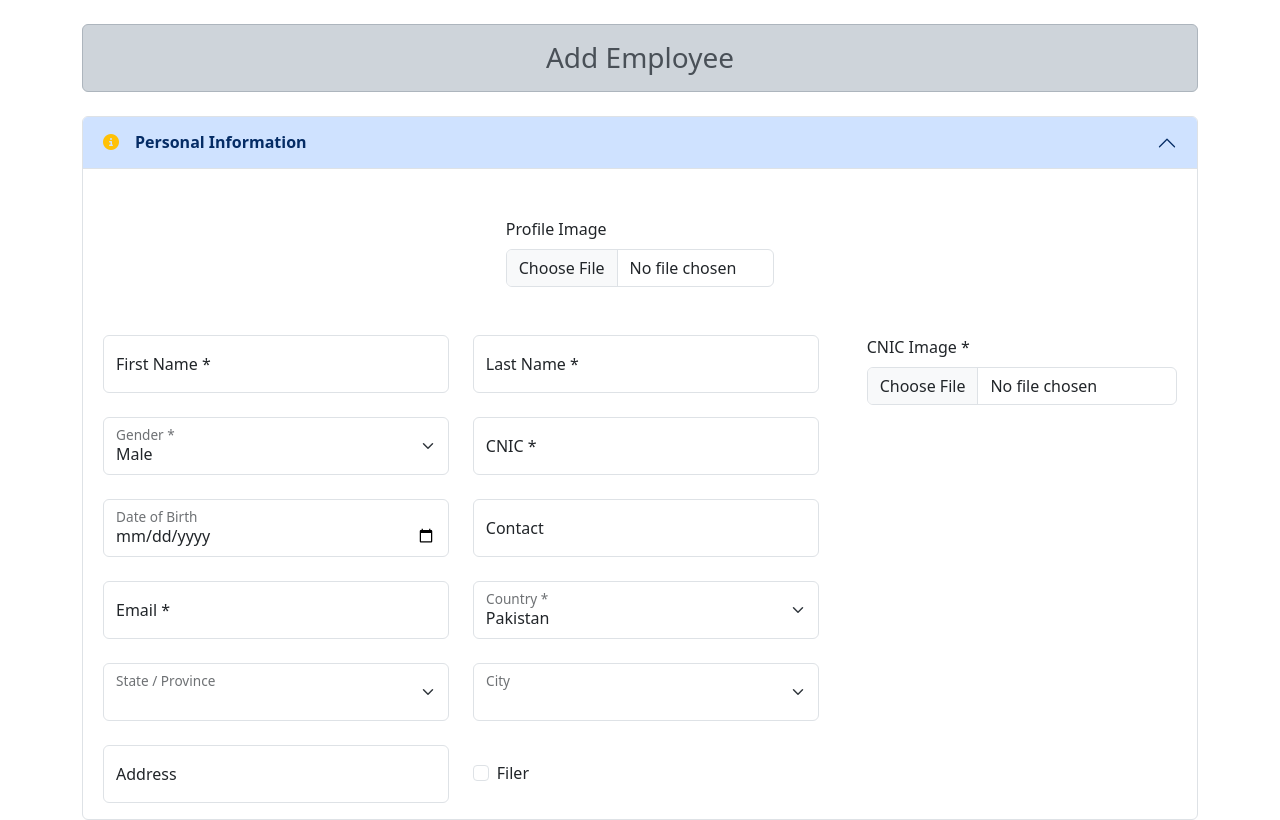
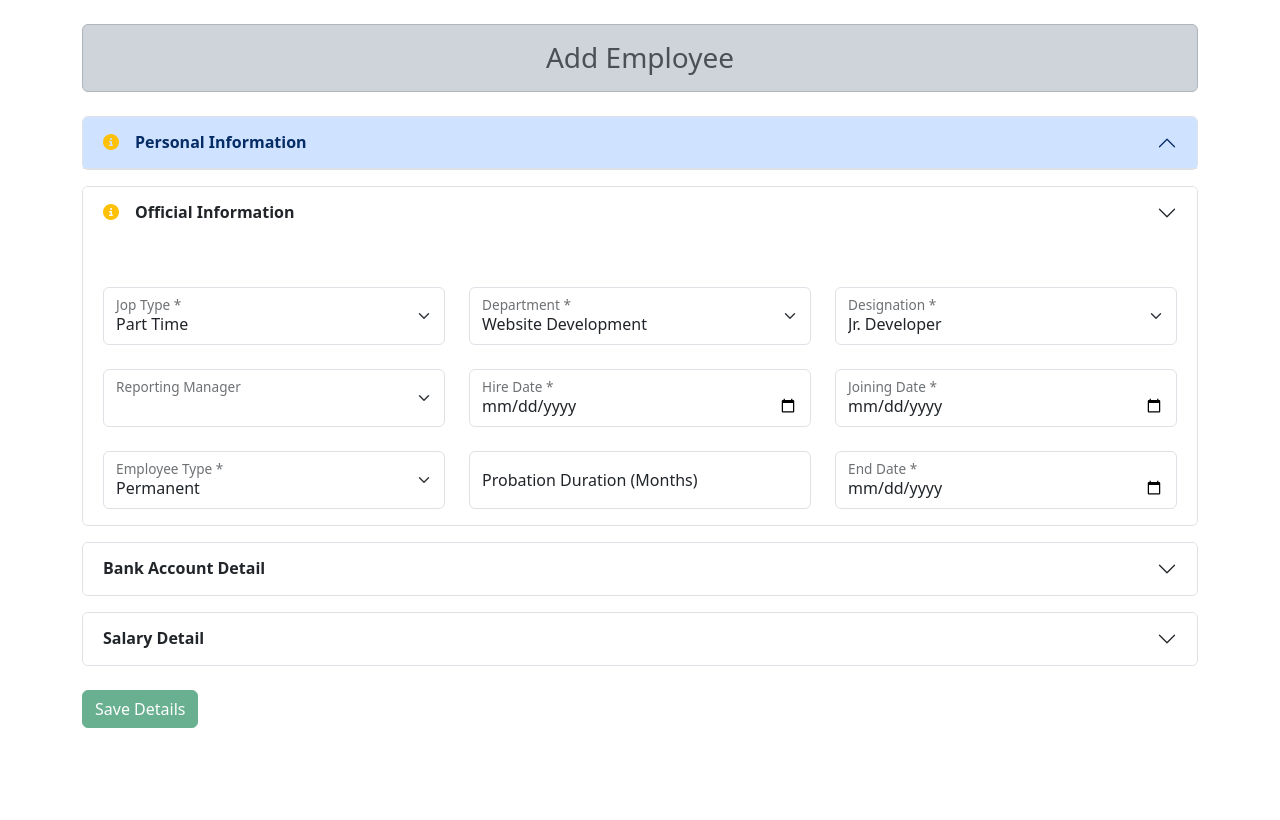
Before and after one commit to zeeshanahmad17/angular-practice, an Angular app: page / in a window 1280 px wide. Shown: the top 820 px of the page. Built offline with nearby package versions, Linux system fonts and the light colour scheme.

Commit message:
add employee - official information detail - basic form integration - complete

```diff
--- a/src/app/employees/add-employee/add-employee.component.html
+++ b/src/app/employees/add-employee/add-employee.component.html
@@ -14,6 +14,12 @@
     class="btn btn-success my-4"
     type="button"
     (click)="handleUpdateEmployee()"
+    [disabled]="
+      personalInformationForm.invalid ||
+      officialInformationForm.invalid ||
+      bankAccountDetailForm.invalid ||
+      salaryDetailForm.invalid
+    "
   >
     Save Details
   </button>
--- a/src/app/employees/add-employee/add-employee.component.ts
+++ b/src/app/employees/add-employee/add-employee.component.ts
@@ -20,7 +20,7 @@ export class AddEmployeeComponent implements OnInit {
       profileImage: new FormControl(null),
       firstName: new FormControl('', [Validators.required]),
       lastName: new FormControl('', [Validators.required]),
-      gender: new FormControl('male', [Validators.required]),
+      gender: new FormControl('female', [Validators.required]),
       cnic: new FormControl(null, [Validators.required]),
       dob: new FormControl(null),
       contact: new FormControl(null),
@@ -34,7 +34,17 @@ export class AddEmployeeComponent implements OnInit {
     });
 
     // Initialize form controls for official information
-    this.officialInformationForm = new FormGroup({});
+    this.officialInformationForm = new FormGroup({
+      jobType: new FormControl('partTime', [Validators.required]),
+      department: new FormControl('websiteDevelopment', [Validators.required]),
+      designation: new FormControl('jrDeveloper', [Validators.required]),
+      manager: new FormControl(''),
+      hireDate: new FormControl(null, [Validators.required]),
+      joiningDate: new FormControl(null, [Validators.required]),
+      employeeType: new FormControl('permanent', [Validators.required]),
+      probation: new FormControl(null),
+      endDate: new FormControl(null), // required if employeeType is permanent
+    });
 
     // Initialize form controls for bank account details
     this.bankAccountDetailForm = new FormGroup({});
--- a/src/app/employees/add-employee/official-information/official-information.component.html
+++ b/src/app/employees/add-employee/official-information/official-information.component.html
@@ -2,28 +2,44 @@
   <div class="accordion-item">
     <h2 class="accordion-header rounded-3" id="panel-officialInformation">
       <button
-        class="accordion-button collapsed fw-bold"
+        class="accordion-button collapsed fw-bold gap-3"
         type="button"
         data-bs-toggle="collapse"
         data-bs-target="#official-information"
         aria-expanded="false"
         aria-controls="official-information"
       >
+        <span>
+          <i
+            *ngIf="!officialFormGroup.valid"
+            class="fa-solid fa-circle-info text-warning"
+          ></i>
+          <i
+            *ngIf="officialFormGroup.valid"
+            class="fa-solid fa-circle-check text-success"
+          ></i>
+        </span>
         Official Information
       </button>
     </h2>
     <div
       id="official-information"
-      class="accordion-collapse collapse"
+      class="accordion-collapse collapse show"
       aria-labelledby="panel-officialInformation"
     >
       <div class="accordion-body pt-5">
+        <form [formGroup]="officialFormGroup">
           <div class="row gy-4">
             <div class="col-md-4">
               <div class="form-floating">
-              <select class="form-select" id="jobType" aria-label="job type">
-                <option selected value="full time">Full Time</option>
-                <option value="part time">Part Time</option>
+                <select
+                  class="form-select"
+                  id="jobType"
+                  aria-label="job type"
+                  formControlName="jobType"
+                >
+                  <option value="fullTime">Full Time</option>
+                  <option value="partTime">Part Time</option>
                 </select>
                 <label for="jobType">Jop Type *</label>
               </div>
@@ -35,8 +51,9 @@
                   class="form-select"
                   id="department"
                   aria-label="department"
+                  formControlName="department"
                 >
-                <option selected value="website development">
+                  <option selected value="websiteDevelopment">
                     Website Development
                   </option>
                   <option value="sqa">SQA</option>
@@ -51,9 +68,10 @@
                   class="form-select"
                   id="designation"
                   aria-label="designation"
+                  formControlName="designation"
                 >
-                <option selected value="jr developer">Jr. Developer</option>
-                <option value="sqa engineer">SQA Engineer</option>
+                  <option value="jrDeveloper">Jr. Developer</option>
+                  <option value="sqaEngineer">SQA Engineer</option>
                 </select>
                 <label for="designation">Designation *</label>
               </div>
@@ -61,8 +79,13 @@
 
             <div class="col-md-4">
               <div class="form-floating">
-              <select class="form-select" id="manager" aria-label="manager">
-                <option selected value="safdar">Safdar</option>
+                <select
+                  class="form-select"
+                  id="manager"
+                  aria-label="manager"
+                  formControlName="manager"
+                >
+                  <option value="safdar">Safdar</option>
                   <option value="haider">Haider</option>
                 </select>
                 <label for="manager">Reporting Manager</label>
@@ -76,8 +99,9 @@
                   class="form-control"
                   id="hireDate"
                   placeholder=""
+                  formControlName="hireDate"
                 />
-              <label for="hireDate">Hire Date</label>
+                <label for="hireDate">Hire Date *</label>
               </div>
             </div>
 
@@ -88,8 +112,9 @@
                   class="form-control"
                   id="joiningDate"
                   placeholder=""
+                  formControlName="joiningDate"
                 />
-              <label for="joiningDate">Joining Date</label>
+                <label for="joiningDate">Joining Date *</label>
               </div>
             </div>
 
@@ -99,12 +124,13 @@
                   class="form-select"
                   id="employeeType"
                   aria-label="employeeType"
+                  formControlName="employeeType"
                 >
                   <option selected value="permanent">Permanent</option>
                   <option value="contract">Contract</option>
                   <option value="internship">Internship</option>
                 </select>
-              <label for="employeeType">Employee Type</label>
+                <label for="employeeType">Employee Type *</label>
               </div>
             </div>
 
@@ -127,12 +153,14 @@
                   class="form-control"
                   id="endDate"
                   placeholder=""
+                  formControlName="endDate"
                 />
-              <label for="endDate">End Date</label>
+                <label for="endDate">End Date *</label>
+              </div>
+            </div>
+          </div>
+        </form>
       </div>
     </div>
   </div>
 </div>
-    </div>
-  </div>
-</div>
--- a/src/app/employees/add-employee/personal-information/personal-information.component.html
+++ b/src/app/employees/add-employee/personal-information/personal-information.component.html
@@ -24,7 +24,7 @@
     </h2>
     <div
       id="panelsStayOpen-collapseOne"
-      class="accordion-collapse collapse show"
+      class="accordion-collapse collapse"
       aria-labelledby="panelsStayOpen-headingOne"
     >
       <div class="accordion-body pt-5">
@@ -74,7 +74,7 @@
                     aria-label="gender"
                     formControlName="gender"
                   >
-                    <option selected value="male">Male</option>
+                    <option value="male">Male</option>
                     <option value="female">Female</option>
                     <option value="other">Other</option>
                   </select>
```
Lines whose indentation alone changed are shown as unchanged.
